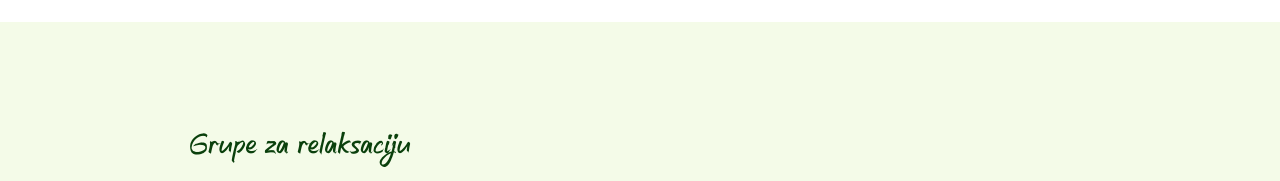
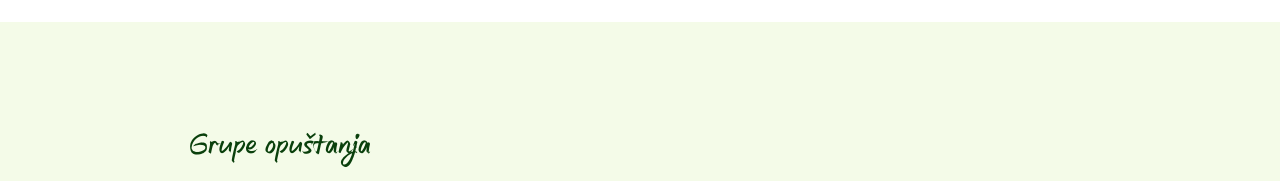
Before and after one commit to saraspence/bubamarasavjetovanje, a plain HTML site: page services.html in a window 1280 px wide. Shown: the part 4960-5141 px from the top of the page. Drawn offline with Linux system fonts and the light colour scheme.

Commit message:
naziv usluge relax

```diff
--- a/services.html
+++ b/services.html
@@ -377,7 +377,7 @@
             </div>
             <div class="spotlight__content">
               <h2 id="relax-heading" data-i18n="services.relax.heading">
-                Grupe za relaksaciju
+                Grupe opuštanja
               </h2>
 
               <div class="service-detail">
```
